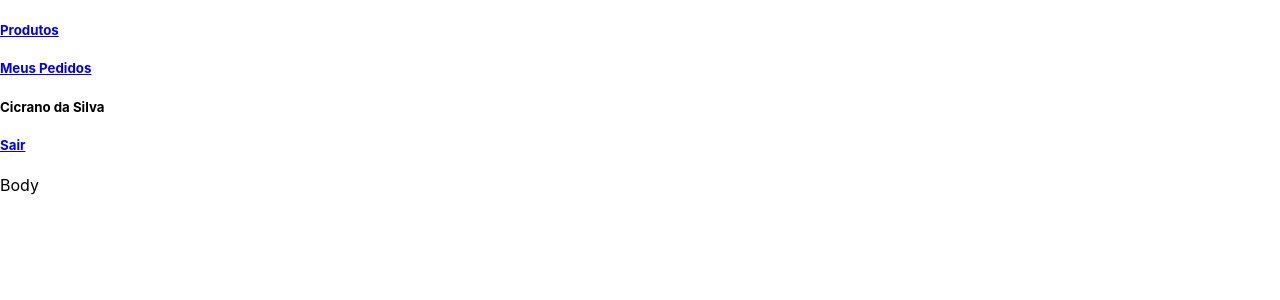
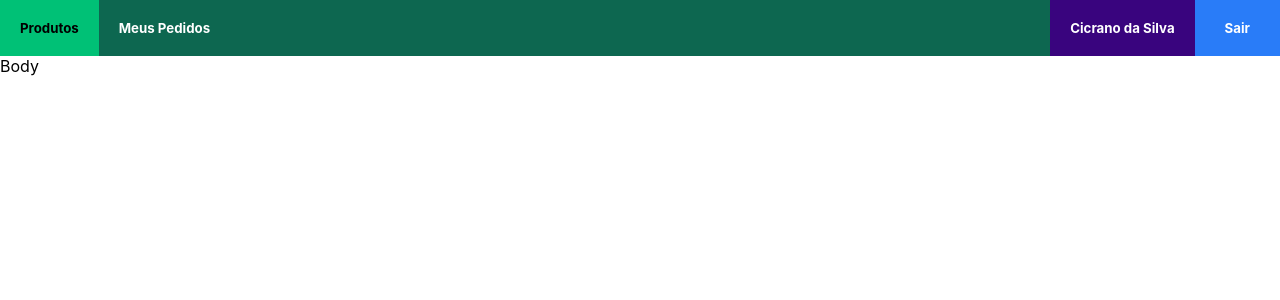
Before and after one commit to riquelmebandeira/projeto-delivery-app, a React (Create React App) app in the folder front-end/: page /customer/products in a window 1280 px wide. Shown: the top 300 px of the page. Built offline with nearby package versions, Linux system fonts and the light colour scheme.

Commit message:
styles: adiciona estilos iniciais para NavBar

```diff
--- a/front-end/src/components/NavBar.jsx
+++ b/front-end/src/components/NavBar.jsx
@@ -1,11 +1,12 @@
 import React from 'react';
+import '../styles/NavBar/index.css';
 import { Link } from 'react-router-dom';
 
 function NavBar() {
   return (
     <header>
-      <div>
-        <Link to="/customer/products">
+      <div className="flex-container">
+        <Link to="/customer/products" className="produtos">
           <h5>
             Produtos
           </h5>
@@ -18,12 +19,14 @@ function NavBar() {
         </Link>
       </div>
 
-      <div>
-        <h5>
-          Cicrano da Silva
-        </h5>
+      <div className="flex-container">
+        <div className="name">
+          <h5>
+            Cicrano da Silva
+          </h5>
+        </div>
 
-        <Link to="/login">
+        <Link to="/login" className="logout">
           <h5>
             Sair
           </h5>
--- /dev/null
+++ b/front-end/src/styles/NavBar/index.css
@@ -0,0 +1,36 @@
+header {
+  display: flex;
+  flex-direction: row;
+  justify-content: space-between;
+  background-color: #0d6750;
+  color: white;
+}
+
+a {
+  text-decoration: none;
+  color: white;
+}
+
+h5 {
+ margin: 20px;
+}
+
+.produtos {
+  background-color: #00c176;
+  color: black;
+}
+
+.name {
+  background-color: #39047e;
+}
+
+.logout {
+  background-color: #297cf8;
+  padding-left: 10px;
+  padding-right: 10px;
+}
+
+.flex-container {
+  display: flex;
+  flex-direction: row;
+}
```
